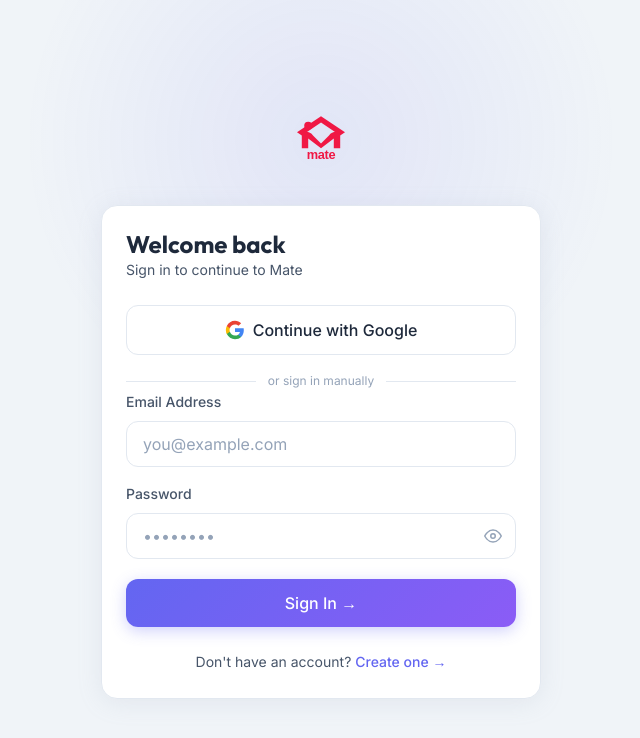
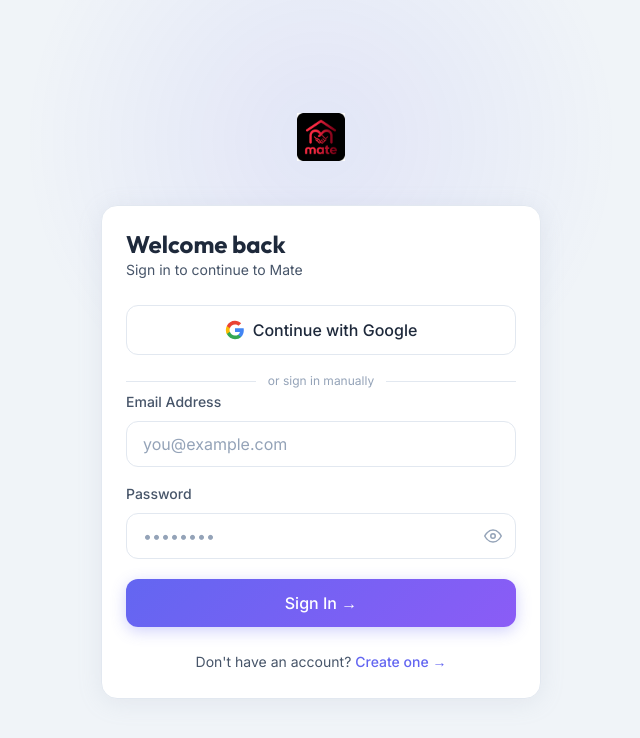
Before and after one commit to sidpurvviya-dotcom/mate, a Next.js app: page /auth/login in a window 1280 px wide. Shown: the top 738 px of the page, without its empty margins (319-959 px from the left). Built offline with nearby package versions, Linux system fonts and the light colour scheme.

Commit message:
fix: Swap auto-generated SVG logo with the high-resolution logo.png raster asset globally

```diff
--- a/src/app/auth/login/page.tsx
+++ b/src/app/auth/login/page.tsx
@@ -199,7 +199,7 @@
 
         {/* Logo */}
         <Link href="/" className="logo-container" style={{ justifyContent: 'center', marginBottom: '2rem' }}>
-          <img src="/logo.svg" alt="Mate Logo" className="mate-logo" />
+          <img src="/logo.png" alt="Mate Logo" className="mate-logo" />
         </Link>
 
         <div className="card card-elevated">
--- a/src/app/auth/register/page.tsx
+++ b/src/app/auth/register/page.tsx
@@ -66,7 +66,7 @@
 
         {/* Logo */}
         <Link href="/" className="logo-container" style={{ justifyContent: 'center', marginBottom: '2rem' }}>
-          <img src="/logo.svg" alt="Mate Logo" className="mate-logo" />
+          <img src="/logo.png" alt="Mate Logo" className="mate-logo" />
         </Link>
 
         <div className="card card-elevated">
--- a/src/app/auth/verify-email/page.tsx
+++ b/src/app/auth/verify-email/page.tsx
@@ -138,7 +138,7 @@
       <div style={{ width: '100%', maxWidth: 480, position: 'relative', zIndex: 1 }}>
         {/* Logo */}
         <Link href="/" className="logo-container" style={{ justifyContent: 'center', marginBottom: '2rem' }}>
-          <img src="/logo.svg" alt="Mate Logo" className="mate-logo" />
+          <img src="/logo.png" alt="Mate Logo" className="mate-logo" />
         </Link>
 
         {success ? (
--- a/src/app/dashboard/layout.tsx
+++ b/src/app/dashboard/layout.tsx
@@ -103,7 +103,7 @@
       <div style={{ padding: '1.5rem 1rem', borderBottom: '1px solid var(--border)', display: 'flex', alignItems: 'center', justifyContent: 'space-between' }}>
         <Link href="/" className="flex items-center gap-2" onClick={() => setDrawerOpen(false)}>
           <span style={{ fontSize: '1.25rem' }}>🏠</span>
-          <img src="/logo.svg" alt="Mate Logo" className="mate-logo" style={{ height: '24px' }} />
+          <img src="/logo.png" alt="Mate Logo" className="mate-logo" style={{ height: '24px' }} />
         </Link>
         <ThemeToggle />
       </div>
--- a/src/app/layout.tsx
+++ b/src/app/layout.tsx
@@ -8,14 +8,14 @@
   description: 'Mate connects property owners and roommate seekers with intelligent matching, real-time messaging, and a beautiful browsing experience.',
   keywords: 'roommate finder, property listing, PG, flat share, house sharing India',
   icons: {
-    icon: '/logo.svg',
-    apple: '/logo.svg',
+    icon: '/logo.png',
+    apple: '/logo.png',
   },
   openGraph: {
     title: 'Mate — Find Your Perfect Roommate',
     description: 'Smart roommate matching platform for India',
     type: 'website',
-    images: ['/logo.svg'],
+    images: ['/logo.png'],
   },
 }
 
--- a/src/app/listings/[id]/page.tsx
+++ b/src/app/listings/[id]/page.tsx
@@ -82,7 +82,7 @@
       <nav className="navbar glass" style={{ justifyContent: 'space-between' }}>
         <Link href="/rooms" className="btn btn-ghost btn-sm">← Back to Rooms</Link>
         <Link href="/" className="logo-container">
-          <img src="/logo.svg" alt="Mate Logo" className="mate-logo" />
+          <img src="/logo.png" alt="Mate Logo" className="mate-logo" />
         </Link>
         {mounted && user ? (
           <Link href="/dashboard" className="btn btn-secondary btn-sm">Dashboard</Link>
--- a/src/app/listings/page.tsx
+++ b/src/app/listings/page.tsx
@@ -128,7 +128,7 @@
       {/* Navbar */}
       <nav className="navbar glass" style={{ justifyContent: 'space-between' }}>
         <Link href="/" className="logo-container">
-          <img src="/logo.svg" alt="Mate Logo" className="mate-logo" />
+          <img src="/logo.png" alt="Mate Logo" className="mate-logo" />
         </Link>
         <div className="flex items-center gap-3">
           {mounted && user ? (
--- a/src/app/page.tsx
+++ b/src/app/page.tsx
@@ -41,7 +41,7 @@
       {/* Navbar */}
       <nav className={`navbar ${scrolled ? 'glass' : ''}`} style={{ justifyContent: 'space-between' }}>
         <Link href="/" className="logo-container">
-          <img src="/logo.svg" alt="Mate Logo" className="mate-logo" />
+          <img src="/logo.png" alt="Mate Logo" className="mate-logo" />
         </Link>
 
         {/* Desktop nav links */}
@@ -212,7 +212,7 @@
         textAlign: 'center',
       }}>
         <div className="logo-container" style={{ justifyContent: 'center', padding: 0, marginBottom: '0.75rem' }}>
-          <img src="/logo.svg" alt="Mate Logo" className="mate-logo" />
+          <img src="/logo.png" alt="Mate Logo" className="mate-logo" />
         </div>
         <p className="text-muted text-sm">
           © 2026 Mate. Built with ♥ for smarter house hunting.
--- a/src/app/post-requirement/page.tsx
+++ b/src/app/post-requirement/page.tsx
@@ -13,7 +13,7 @@
       <div className="card" style={{ maxWidth: 800, width: '100%', padding: '3rem' }}>
         <div className="text-center mb-10">
           <Link href="/" className="logo-container" style={{ justifyContent: 'center', marginBottom: '2rem' }}>
-            <img src="/logo.svg" alt="Mate Logo" className="mate-logo" />
+            <img src="/logo.png" alt="Mate Logo" className="mate-logo" />
           </Link>
           <h1 className="text-3xl font-bold mb-2">What are you looking for?</h1>
           <p className="text-secondary-color">Choose your path to get started</p>
--- a/src/app/roommates/page.tsx
+++ b/src/app/roommates/page.tsx
@@ -285,7 +285,7 @@
       {/* Navbar */}
       <nav className="navbar glass" style={{ justifyContent: 'space-between' }}>
         <Link href="/" className="logo-container">
-          <img src="/logo.svg" alt="Mate Logo" className="mate-logo" />
+          <img src="/logo.png" alt="Mate Logo" className="mate-logo" />
         </Link>
         {/* Desktop links */}
         <div className="hide-mobile items-center gap-2">
--- a/src/app/rooms/page.tsx
+++ b/src/app/rooms/page.tsx
@@ -83,7 +83,7 @@
       {/* Navbar */}
       <nav className="navbar glass" style={{ justifyContent: 'space-between' }}>
         <Link href="/" className="logo-container">
-          <img src="/logo.svg" alt="Mate Logo" className="mate-logo" />
+          <img src="/logo.png" alt="Mate Logo" className="mate-logo" />
         </Link>
         {/* Desktop links */}
         <div className="hide-mobile items-center gap-2">
```
